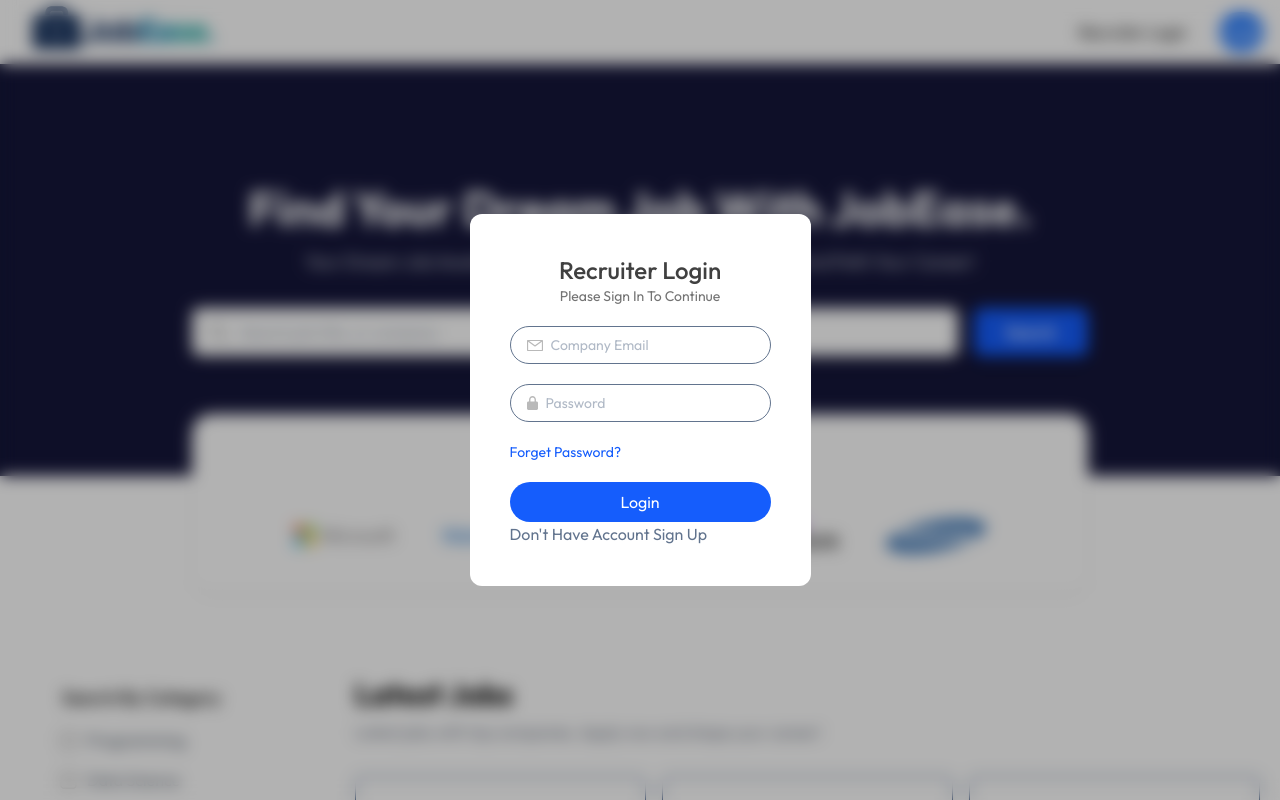
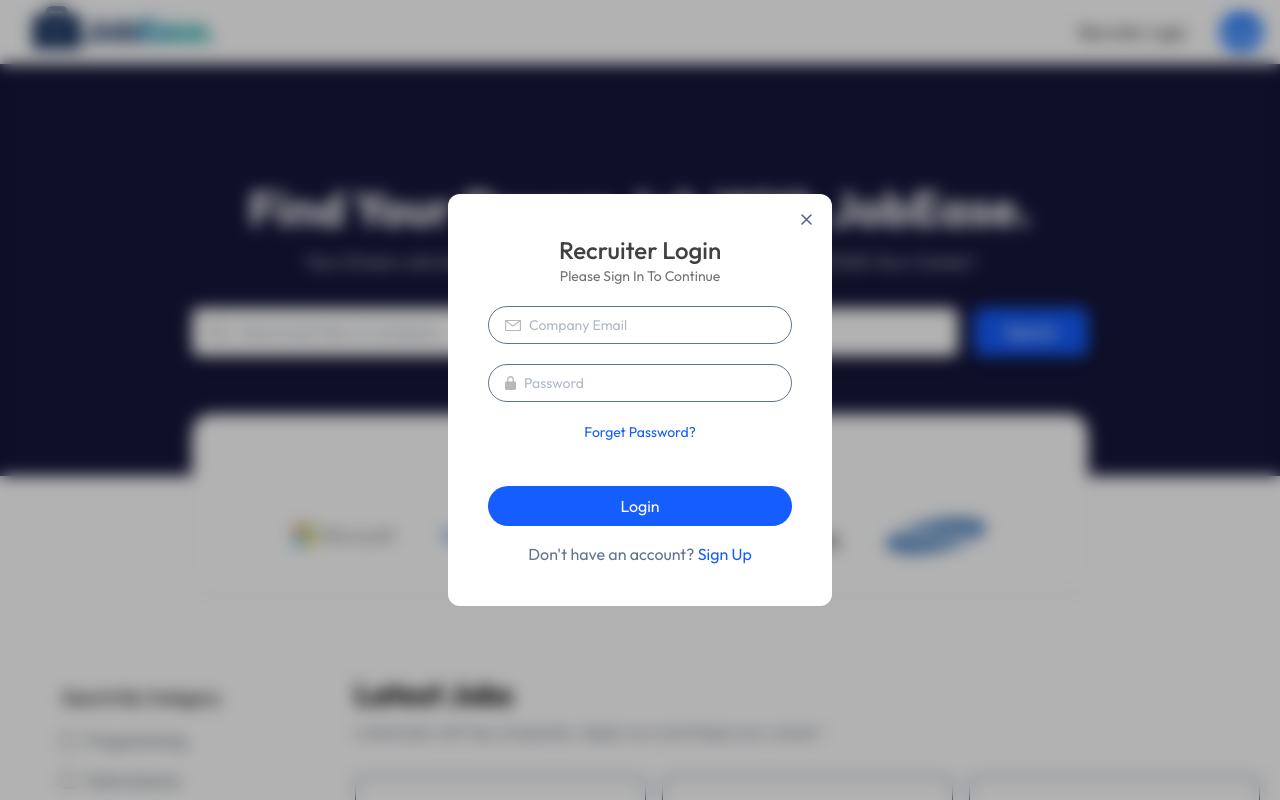
Before and after one commit to nitesh8652/JobEase, a React (Vite) app in the folder client/: page / in a window 1280 px wide. Both pictures are taken after a click on the button "Recruiter Login". Shown: the top 800 px of the page. Built offline with nearby package versions, Linux system fonts and the light colour scheme; no server answers.

Commit message:
recuter login

```diff
--- a/client/src/Components/RecuterLogin.jsx
+++ b/client/src/Components/RecuterLogin.jsx
@@ -1,64 +1,157 @@
-import React from 'react'
-import { useState } from 'react'
-import { assets } from '../assets/assets'
+import React, { useContext, useState } from 'react';
+import { assets } from '../assets/assets';
+import { AppContext } from '../Context/AppContext';
 
 const RecuterLogin = () => {
-    const [state, setstate] = useState('Login')
-    const [name, setName] = useState('')
-    const [password, setPassword] = useState('')
-    const [email, setEmail] = useState('')
-    const [image, setImage] = useState('False')
-    const [data, setdata] = useState('False')
+    const [state, setstate] = useState('Login'); // 'Login' or 'Sign Up'
+    const [name, setName] = useState('');
+    const [password, setPassword] = useState('');
+    const [email, setEmail] = useState('');
+    const [image, setImage] = useState(null);
+    const [data, setdata] = useState(false);
+    const { setShowRecruiterLogin } = useContext(AppContext);
+
+
+
+
+    const onsubmithandler = async (e) => {
+        e.preventDefault();
+        if (state === "Sign Up" && !data) {
+            // move to next step (e.g., upload image)
+            setdata(true);
+            return;
+        }
+
+        // Handle actual form submission
+        if (state === 'Login') {
+            console.log('Logging in:', { email, password });
+        } else {
+            console.log('Signing up:', { name, email, password, image });
+        }
+    };
 
     return (
-        <>
-            <div className="absolute inset-0 z-10 backdrop-blur-sm bg-black/30 flex justify-center items-center">
+        <div className="absolute inset-0 z-10 backdrop-blur-sm bg-black/30 flex justify-center items-center">
+            <form onSubmit={onsubmithandler} className='relative bg-white p-10 rounded-xl text-slate-500 w-96'>
+                <h1 className='text-center text-2xl text-neutral-700 font-medium'>
+                    Recruiter {state}
+                </h1>
+                <p className='text-center text-sm text-neutral-500 mb-4'>Please Sign In To Continue</p>
 
-                <form className='relative bg-white p-10 rounded-xl text-slate-500'>
+                {/* Step 1: Sign Up fields */}
+                {state === "Sign Up" && !data && (
+                    <>
+                        <div className='border flex px-4 py-2 items-center gap-2 rounded-full mt-5'>
+                            <img src={assets.person_icon} alt="person" />
+                            <input
+                                className='outline-none text-sm w-full'
+                                onChange={e => setName(e.target.value)}
+                                value={name}
+                                type="text"
+                                placeholder='Company Name'
+                                required
+                            />
+                        </div>
+                    </>
+                )}
 
-                    <h1 className='text-center text-2xl text-neutral-700 font-medium '>
-                        Recruiter {state}
-                    </h1>
-                    <p className='text-center text-sm text-neutral-500'> Please Sign In To Continue </p>
-
+                {/* Common fields (Login + Sign Up) */}
+                {!data && (
                     <>
-                        {state !== "Login" && (
-
-                            <div className='border flex px-4 py-2 items-center gap-2 rounded-full mt-5'>
-                                <img src={assets.person_icon} />
-                                <input className='outline-none text-sm' onchange={e => setName(e.target.value)} value={name} type="text" placeholder='Company Name ' required />
-                            </div>
-                        )}
-
                         <div className='border flex px-4 py-2 items-center gap-2 rounded-full mt-5'>
-                            <img src={assets.email_icon} />
-                            <input className='outline-none text-sm' onchange={e => setEmail(e.target.value)} value={email} type="email" placeholder='Company Email' required />
+                            <img src={assets.email_icon} alt="email" />
+                            <input
+                                className='outline-none text-sm w-full'
+                                onChange={e => setEmail(e.target.value)}
+                                value={email}
+                                type="email"
+                                placeholder='Company Email'
+                                required
+                            />
                         </div>
 
                         <div className='border flex px-4 py-2 items-center gap-2 rounded-full mt-5'>
-                            <img src={assets.lock_icon} />
-                            <input className='outline-none text-sm' onchange={e => setPassword(e.target.value)} value={password} type="password" placeholder='Password' required />
+                            <img src={assets.lock_icon} alt="lock" />
+                            <input
+                                className='outline-none text-sm w-full'
+                                onChange={e => setPassword(e.target.value)}
+                                value={password}
+                                type="password"
+                                placeholder='Password'
+                                required
+                            />
+                        </div>
+                    </>
+                )}
 
-                        </div>
+                {/* Step 2: Upload image */}
+                {state === 'Sign Up' && data && (
+                    <div className='mt-5 flex items-center gap-4 my-10'>
+                        <label htmlFor='image' >
+                            <img className='w-16 rounded-full' src={image ? URL.createObjectURL(image) : assets.upload_area} />
+                            <input
 
-                        <p className='cursor-pointer text-sm text-blue-600 my-5'>Forget Password?</p>
+                                type="file"
+                                hidden
+                                id='image'
+                                required
+                                onChange={(e) => setImage(e.target.files[0])}
+                                className='w-full text-sm'
+                            />
+                        </label>
+                        <p>Upload Company Logo</p>
+                    </div>
+                )}
 
+                {state === 'Login' && <p className='cursor-pointer text-sm text-blue-600 my-5 gap-10 text-center'>Forget Password?</p>}
 
-                    </>
+                <button
+                    type='submit'
+                    className='bg-blue-600 w-full text-white py-2 rounded-full mt-6'
+                >
+                    {state === 'Login'
+                        ? 'Login'
+                        : data
+                            ? "Create Account"
+                            : 'Next'}
+                </button>
 
-                    <button className='bg-blue-600 w-full text-white py-2 rounded-full'>
-                        {state === 'Login' ? 'Login' : "create account"}
-                    </button>
-                    {
-                        state === 'Login'
-                            ? <p>Don't Have Account <span>Sign Up</span> </p> :
-                            <p>Already Have Account <span>Login</span> </p>
-                    }
+                {/* Toggle login/sign-up */}
+                {
+                    state === 'Login' ? (
+                        <p className='mt-4 text-center'>
+                            Don't have an account?{' '}
+                            <span
+                                className='text-blue-600 cursor-pointer'
+                                onClick={() => {
+                                    setstate("Sign Up");
+                                    setdata(false); // reset step
+                                }}
+                            >
+                                Sign Up
+                            </span>
+                        </p>
+                    ) : (
+                        <p className='mt-4 text-center'>
+                            Already have an account?{' '}
+                            <span
+                                className='text-blue-600 cursor-pointer'
+                                onClick={() => {
+                                    setstate("Login");
+                                    setdata(false); // reset step
+                                }}
+                            >
+                                Login
+                            </span>
+                        </p>
+                    )
+                }
 
-                </form>
-            </div>
-        </>
-    )
-}
+                <img onClick={e => setShowRecruiterLogin(false)} className='absolute top-5 right-5 cursor-pointer' src={assets.cross_icon} />
 
-export default RecuterLogin
+            </form>
+        </div>
+    );
+};
+
+export default RecuterLogin;
```
